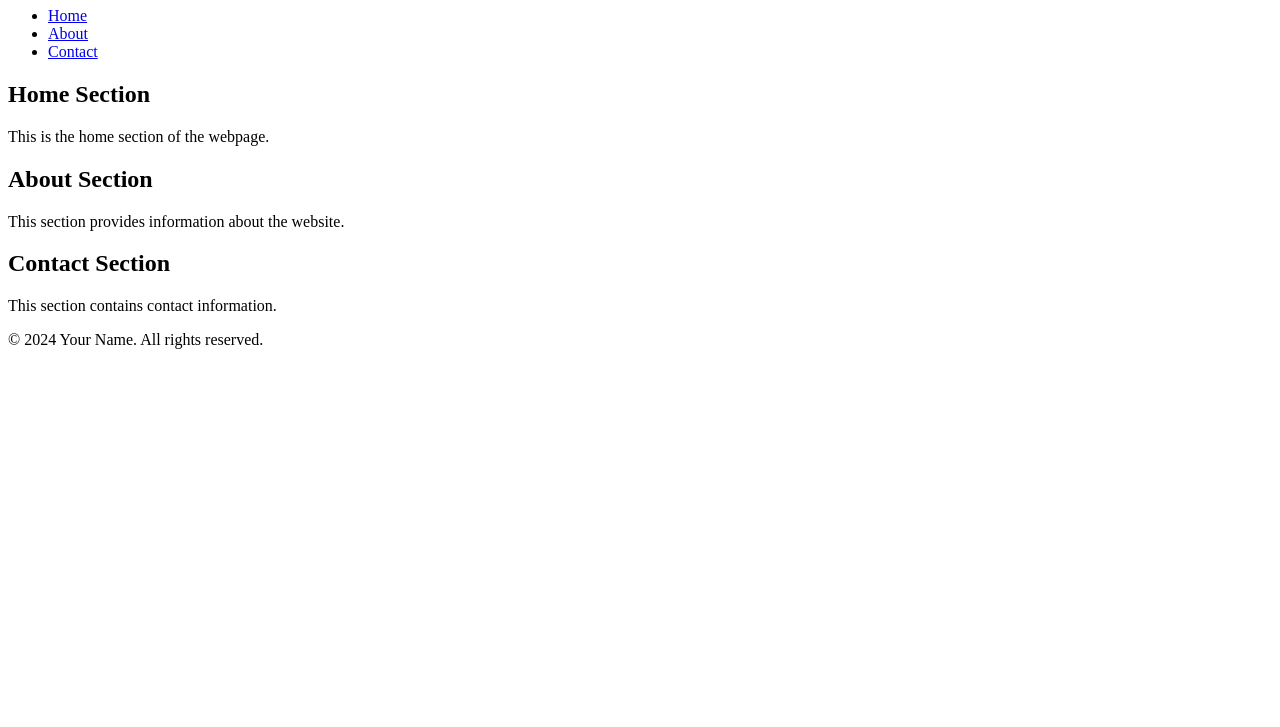
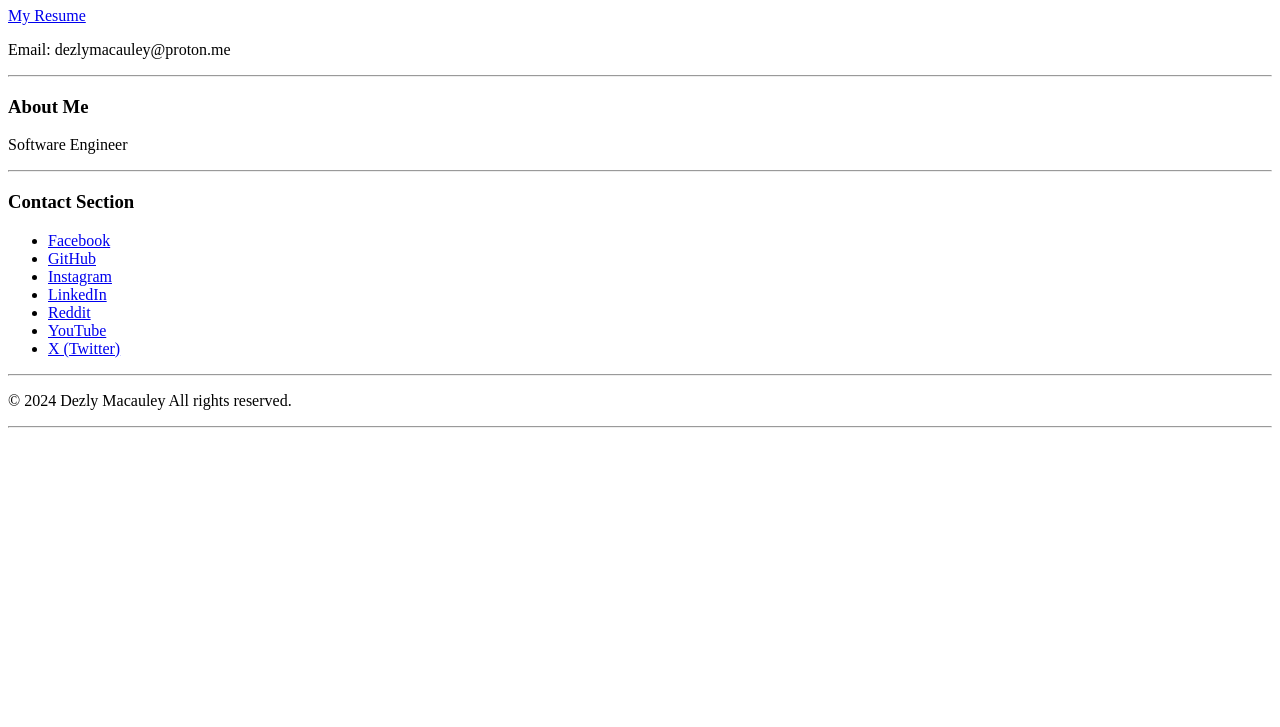
Before and after one commit to dezly-macauley/dezly-macauley, a website: page index.html in a window 1280 px wide. Shown: the part 73-800 px from the top of the page. Drawn offline with Linux system fonts and the light colour scheme.

Commit message:
Updated website and resume. five-server added as a development dependency

```diff
--- a/index.html
+++ b/index.html
@@ -1,38 +1,55 @@
 <!DOCTYPE html>
 <html lang="en">
+
 <head>
     <meta charset="UTF-8">
     <meta name="viewport" content="width=device-width, initial-scale=1.0">
-    <title>Your Page Title</title>
-    <link rel="stylesheet" href="styles.css"> <!-- Link to an external CSS file -->
+    <title>Dezly Macauley</title>
 </head>
+
 <body>
+
     <header>
-        <h1>Welcome to My Website</h1>
+        <h1>Dezly Macauley</h1>
+        <a href="./pages/resume.html">My Resume</a>
+        <p>Email: dezlymacauley@proton.me</p>
     </header>
-    <nav>
-        <ul>
-            <li><a href="#home">Home</a></li>
-            <li><a href="#about">About</a></li>
-            <li><a href="#contact">Contact</a></li>
-        </ul>
-    </nav>
+
+    <hr>
+
     <main>
-        <section id="home">
-            <h2>Home Section</h2>
-            <p>This is the home section of the webpage.</p>
+
+        <section id="about">
+            <h3>About Me</h3>
+            <p>Software Engineer</p>
+
         </section>
-        <section id="about">
-            <h2>About Section</h2>
-            <p>This section provides information about the website.</p>
+
+    <hr>
+        <section id="contact">
+            <h3>Contact Section</h3>
+            <ul>
+                <li><a href="https://www.facebook.com/profile.php?id=61561455420171" target="_blank">Facebook</a></li>
+                <li><a href="https://github.com/dezly-macauley" target="_blank">GitHub</a></li>
+                <li><a href="https://www.instagram.com/dezly_macauley" target="_blank">Instagram</a></li>
+                <li><a href="https://linkedin.com/in/dezly-macauley" target="_blank">LinkedIn</a></li>
+                <li><a href="https://www.reddit.com/user/dezly-macauley-real" target="_blank">Reddit</a></li>
+                <li><a href="https://youtube.com/@dezly-macauley" target="_blank">YouTube</a></li>
+                <li><a href="https://x.com/dezly_macauley" target="_blank">X (Twitter)</a></li>
+            </ul>
+
         </section>
-        <section id="contact">
-            <h2>Contact Section</h2>
-            <p>This section contains contact information.</p>
-        </section>
+
     </main>
+
+    <hr>
+
     <footer>
-        <p>&copy; 2024 Your Name. All rights reserved.</p>
+        <p>&copy; 2024 Dezly Macauley All rights reserved.</p>
     </footer>
+
+    <hr>
+
 </body>
+
 </html>
```
Also changed, not shown: package.json (+3 -5 lines), pages/resume.html (added, +59 -0 lines), 1 other file.
